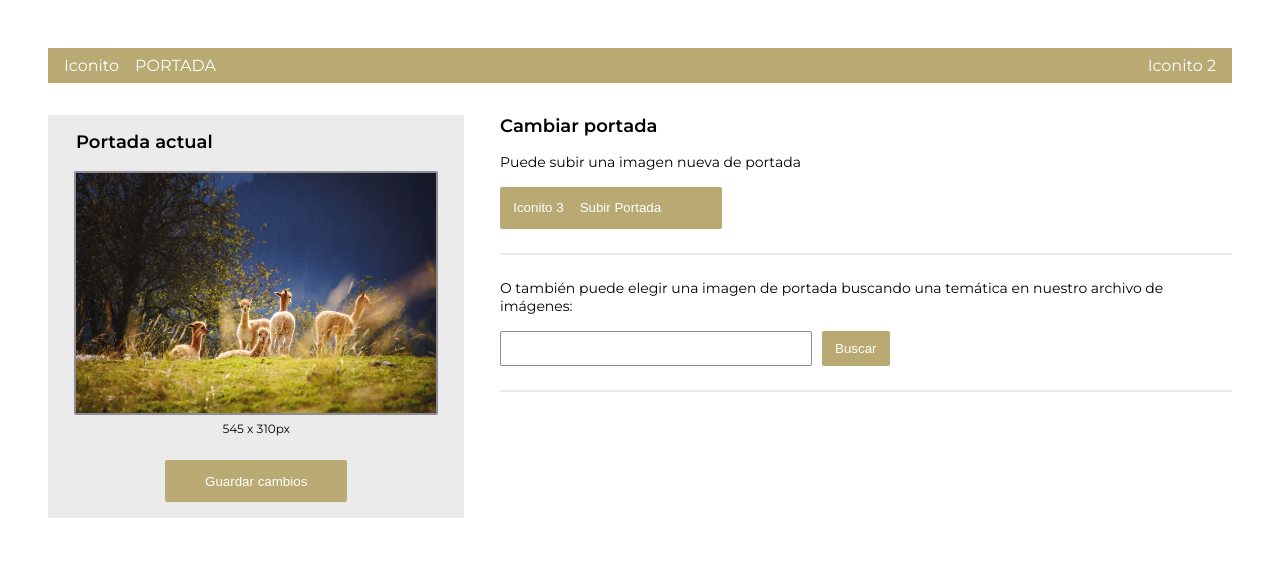
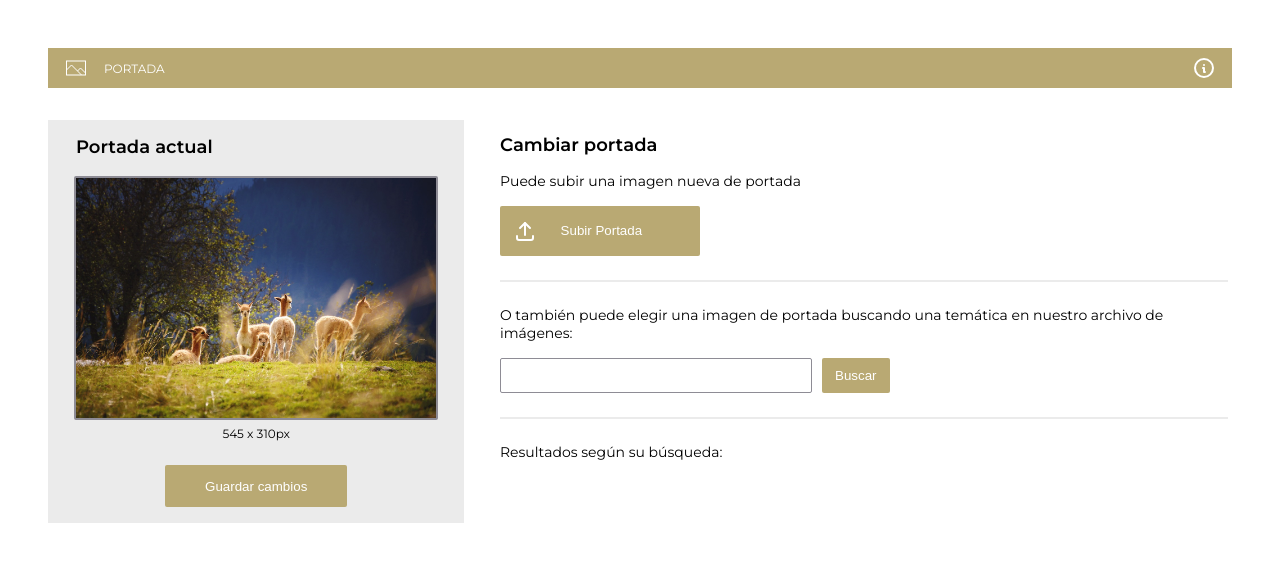
Before and after one commit to ManuYuzu/image-searcher-angular, an Angular app: page / in a window 1280 px wide. Shown: the top 562 px of the page. Built offline with nearby package versions, Linux system fonts and the light colour scheme.

Commit message:
feat: make front more accurate to design

```diff
--- a/src/app/components/layout/layout.component.html
+++ b/src/app/components/layout/layout.component.html
@@ -1,8 +1,8 @@
 <div class="layout">
   <header class="layout-header">
-    <span id="image-icon" class="layout-header__icon">Iconito</span>
+    <img src="assets/images/image-landscape.svg" alt="Image icon" id="image-icon" class="layout-header__icon">
     <span class="layout-header__text">Portada</span>
-    <span id="info-icon" class="layout-header__icon">Iconito 2</span>
+    <img src="assets/images/info-circle.svg" alt="Info icon" id="info-icon" class="layout-header__icon">
   </header>
   <div class="layout-content">
     <aside class="layout-content-aside">
@@ -16,7 +16,7 @@
       <span class="layout-content-main__title title">Cambiar portada</span>
       <span class="layout-content-main__text">Puede subir una imagen nueva de portada</span>
       <button class="layout-content-main__button button-primary">
-        <span class="layout-content-main__button--icon">Iconito 3</span><span
+        <img src="assets/images/upload.svg" alt="Upload Icon" class="layout-content-main__button--icon"><span
           class="layout-content-main__button--text">Subir Portada</span>
       </button>
       <hr class="layout-content-main__separator">
@@ -29,14 +29,15 @@
         <button (click)="sendRequest()" class="layout-content-main__search-box--button button-primary">Buscar</button>
       </div>
       <hr class="layout-content-main__separator">
-      <span *ngIf="imagesResult" class="layout-content-main__text">Resultados según su búsqueda</span>
-      <div *ngIf="imagesResult && imagesResult.length === 0" class="layout-content-main__text">No hay ningun texto de
-        busqueda</div>
+      <span class="layout-content-main__text">Resultados según su búsqueda:</span>
+      <div *ngIf="imagesResult && imagesResult.length === 0" class="layout-content-main__text">No hay resultados para su
+        búsqueda.</div>
       <div class="layout-content-main__results">
         <img *ngFor="let image of imagesResult" [src]="image.largeImageURL" [alt]="image.tags"
           class="layout-content-main__results--image">
       </div>
-      <span *ngIf="imagesResult" class="layout-content-main__annotation">Imágenes cortesía de Pixabay</span>
+      <span *ngIf="imagesResult && imagesResult.length !== 0" class="layout-content-main__annotation">Imágenes cortesía
+        de Pixabay</span>
     </main>
   </div>
 </div>
--- a/src/app/components/layout/layout.component.scss
+++ b/src/app/components/layout/layout.component.scss
@@ -13,6 +13,11 @@
 
     &__text {
       text-transform: uppercase;
+      font-size: var(--font-size-xs);
+    }
+
+    &__icon {
+      height: 24px;
     }
 
     #info-icon {
@@ -74,22 +79,26 @@
         flex-direction: column;
         gap: 1em;
 
+        &__title {
+          margin-top: .75em;
+        }
+
         &__text {
           font-size: var(--font-size-s);
         }
 
         &__annotation {
-          font-size: var(--font-size-s);
+          font-size: var(--font-size-xs);
           text-align: end;
         }
 
         &__button {
           margin-left: 0;
-
-          &--text {
-            margin-left: 16px;
-            margin-right: 48px;
-          }
+          display: flex;
+          align-items: center;
+          justify-content: start;
+          gap: 1.75em;
+          min-width: 200px;
         }
 
         &__search-box {
@@ -115,9 +124,15 @@
 
         &__results {
           display: grid;
+          width: calc(100% - 12px);
           grid-template-columns: 1fr 1fr 1fr;
-          grid-auto-rows: 220px;
+          grid-auto-rows: 230px;
           gap: 1.5em;
+
+          @media (max-width: 800px) {
+            grid-template-columns: 1fr;
+            grid-auto-rows: 280px;
+          }
 
 
           &--image {
@@ -128,7 +143,8 @@
         }
 
         &__separator {
-          width: 100%;
+          width: calc(100% - 4px);
+          margin-right: 4px;
           height: 2px;
           border: none;
           background-color: var(--color-grey-light);
```
